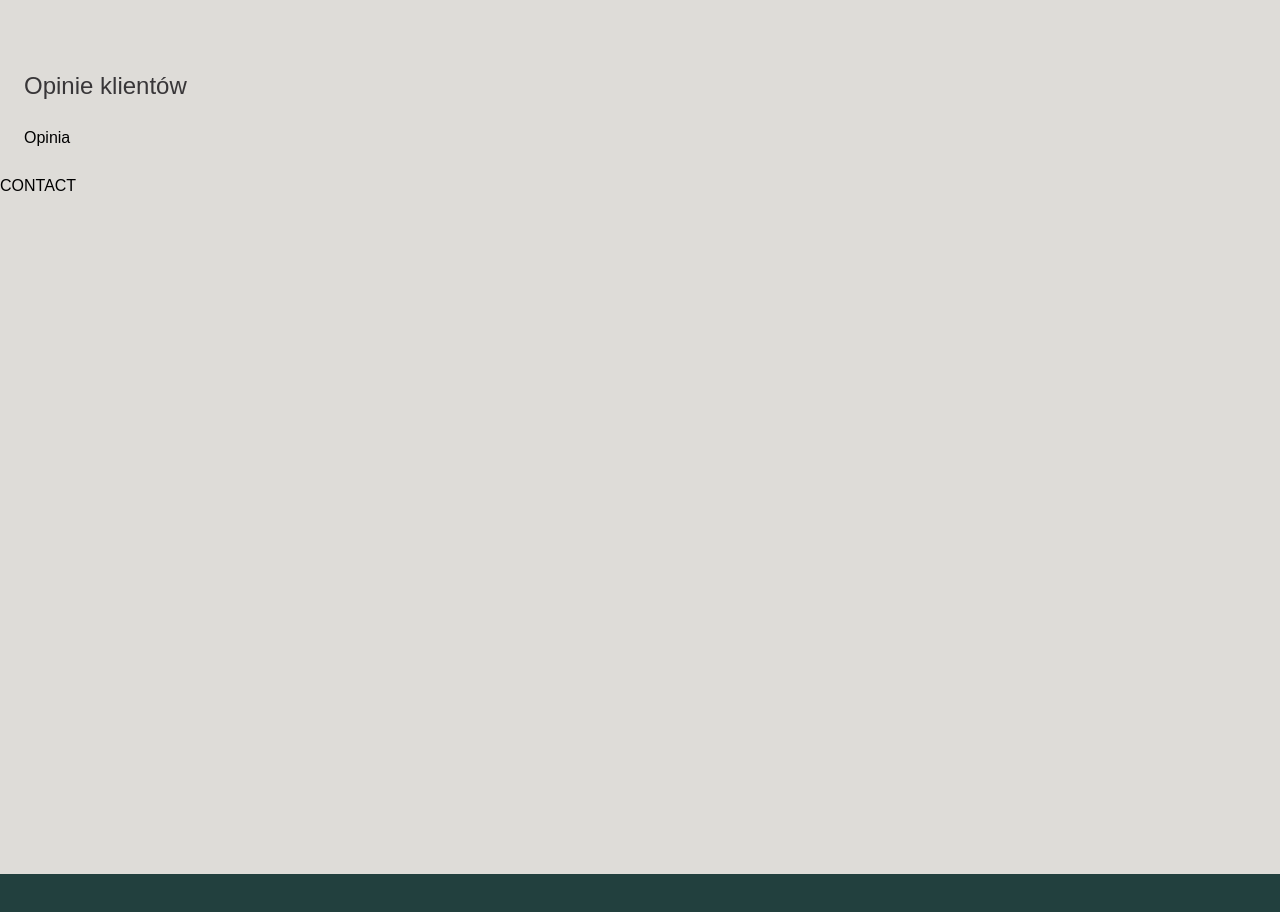
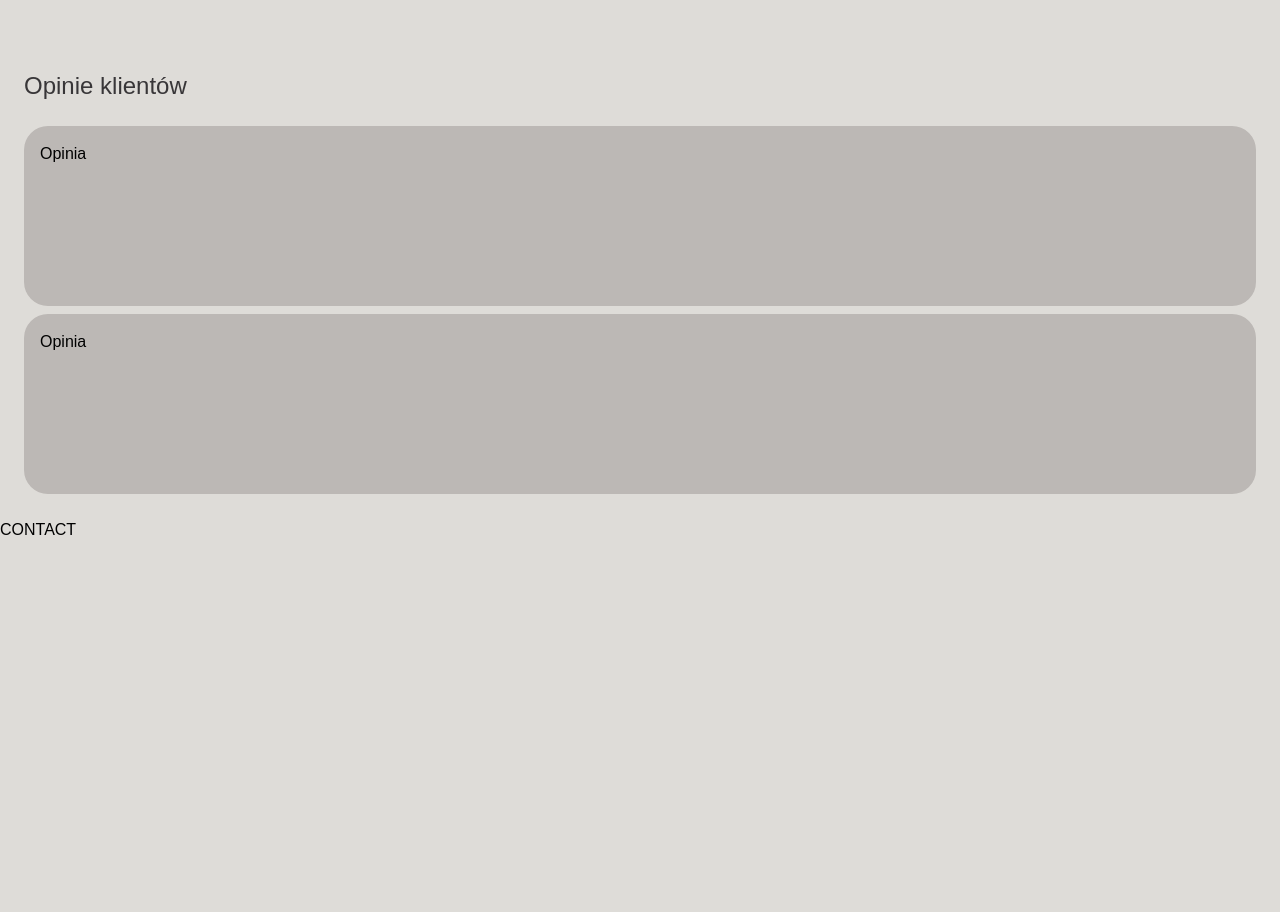
Before and after one commit to MarioLuigie/Odlew, a Next.js app: page / in a window 1280 px wide. Shown: the part 9926-10838 px from the top of the page. Built offline with nearby package versions, Linux system fonts and the light colour scheme.

Commit message:
Styles: Add styles to Opinion

```diff
--- a/src/components/pages/HomePage.tsx
+++ b/src/components/pages/HomePage.tsx
@@ -154,7 +154,8 @@ export default function HomePage() {
 					<Title className='p-0'>
 						<p>Opinie klientów</p>
 					</Title>
-					<div>
+					<div className='flex flex-col gap-2'>
+						<Opinion />
 						<Opinion />
 					</div>
 				</div>
--- a/src/components/pages/Opinion.tsx
+++ b/src/components/pages/Opinion.tsx
@@ -1,7 +1,7 @@
 export default function Opinion() {
 
   return (
-    <div>
+    <div className="p-4 h-[180px] bg-mottoBg rounded-3xl">
       Opinia
     </div>
   )
```
